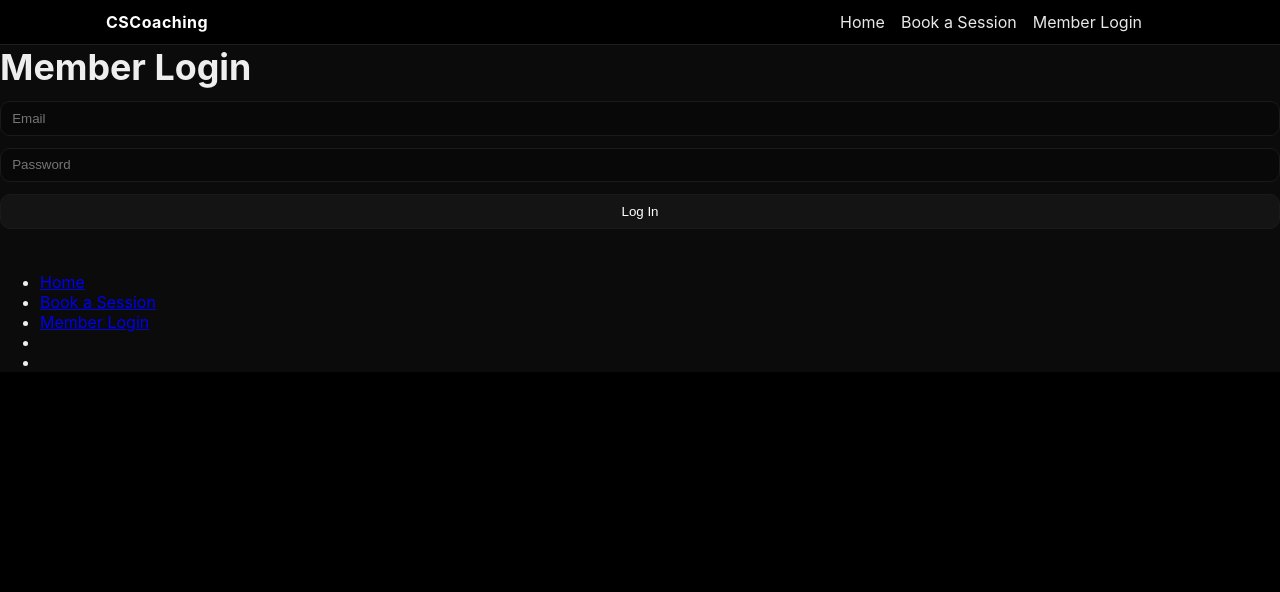
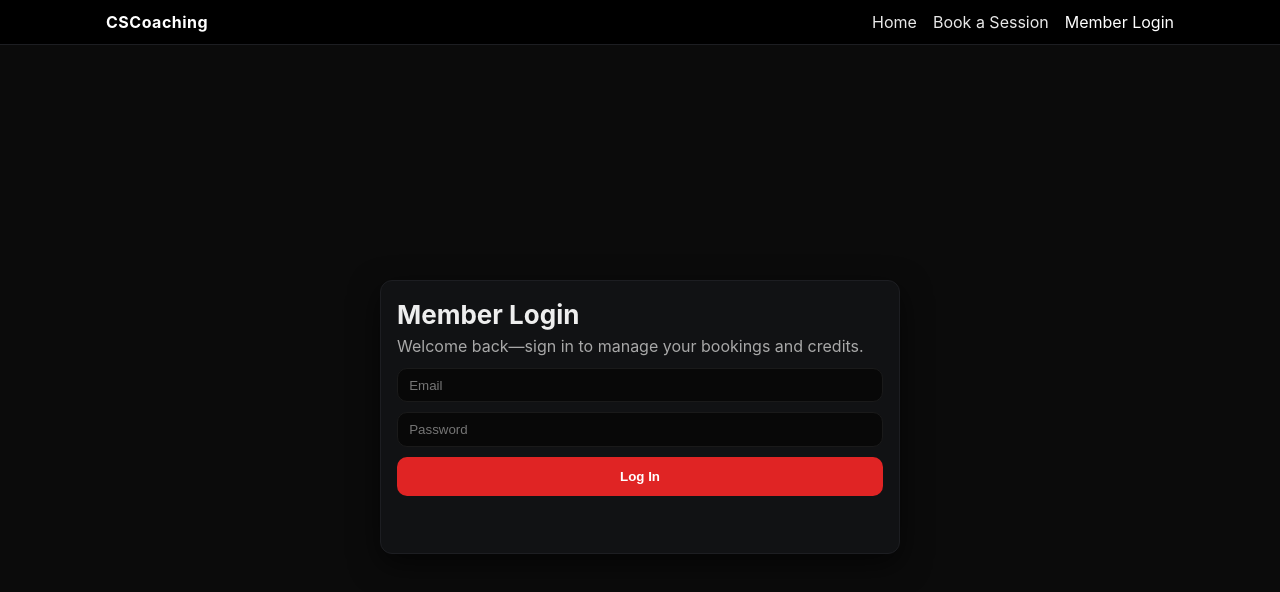
Before and after one commit to cscoaching300-hash/CSCoaching, a website: page public/login.html in a window 1280 px wide. Drawn offline with Linux system fonts and the light colour scheme; no server answers.

Commit message:
Restyle login page with CSCoaching theme; remove stray links

```diff
--- a/public/login.html
+++ b/public/login.html
@@ -1,42 +1,47 @@
-<!DOCTYPE html>
+<!doctype html>
 <html lang="en">
   <head>
-  <meta charset="UTF-8" />
-  <title>Member Login | CSCoaching</title>
-  <link rel="stylesheet" href="/style.css">
-  <script src="/js/login.js" defer></script>
-<script src="/js/site.js" defer></script>
-
+    <meta charset="utf-8" />
+    <meta
+      name="viewport"
+      content="width=device-width, initial-scale=1, viewport-fit=cover"
+    />
+    <title>Member Login • CSCoaching</title>
+    <link rel="stylesheet" href="/style.css?v=20250823" />
   </head>
   <body>
+    <!-- Shared nav -->
     <nav class="cs-nav">
       <div class="cs-nav-inner">
         <div class="cs-brand">CSCoaching</div>
         <ul class="cs-nav-links">
           <li><a href="/">Home</a></li>
-      <li><a href="/index.html">Book a Session</a></li>
-      <li id="loginLink"><a href="/login.html">Member Login</a></li>
-      <li><a href="/dashboard.html" id="dashboardLink" style="display:none;">My Dashboard</a></li>
-      <li><a href="#" id="logoutLink" style="display:none;">Logout</a></li>
+          <li><a href="/book.html">Book a Session</a></li>
+          <li class="active"><a href="/login.html">Member Login</a></li>
         </ul>
       </div>
     </nav>
 
-  <h1>Member Login</h1>
-  <form id="loginForm">
-    <input type="email" id="email" placeholder="Email" required />
-    <input type="password" id="password" placeholder="Password" required />
-    <button type="submit">Log In</button>
+    <!-- Centered auth card -->
+    <main class="auth-outer">
+      <section class="panel auth-panel">
+        <div class="section-head">
+          <h1 class="h1 auth-title">Member Login</h1>
+        </div>
+
+        <p class="muted auth-sub">Welcome back—sign in to manage your bookings and credits.</p>
+
+        <form id="loginForm" class="auth-form">
+          <div class="row" style="width:100%">
+            <input id="email" type="email" placeholder="Email" autocomplete="username" required />
+            <input id="password" type="password" placeholder="Password" autocomplete="current-password" required />
+            <button class="btn" type="submit">Log In</button>
+          </div>
+          <div id="loginMsg" class="muted" style="margin-top:10px; min-height:1.2rem;"></div>
         </form>
-  <p id="error" class="form-msg" style="color:red;"></p>
-<nav>
-    <ul>
-      <li><a href="/">Home</a></li>
-      <li><a href="/book.html">Book a Session</a></li>
-      <li id="loginLink"><a href="/login.html">Member Login</a></li>
-      <li><a href="/dashboard.html" id="dashboardLink" style="display:none;">My Dashboard</a></li>
-      <li><a href="#" id="logoutLink" style="display:none;">Logout</a></li>
-    </ul>
-  </nav>
+      </section>
+    </main>
+
+    <script src="/js/login.js" defer></script>
   </body>
 </html>
--- a/public/style.css
+++ b/public/style.css
@@ -165,3 +165,19 @@ body { background:#0b0b0b; color:#eee; font-family: Inter, system-ui, sans-serif
 
 .cs-skel { height:42px; border-radius:10px; background:linear-gradient(90deg,#101114,#151720, #101114); background-size:200% 100%; animation: skel 1.4s ease infinite; }
 .cs-empty { color: var(--muted); padding: 10px; }
+
+/* === Auth (login / signup) === */
+.auth-outer {
+  min-height: calc(100vh - 56px);
+  display: grid;
+  place-items: center;
+  padding: 24px 16px;
+}
+.auth-panel {
+  width: min(520px, 92vw);
+  box-shadow: var(--shadow);
+}
+.auth-title { margin: 2px 0 6px; font-size: 26px; }
+.auth-sub { margin: 0 0 12px; }
+.auth-form .row { display: grid; gap: 10px; }
+.auth-form .btn { width: 100%; padding: 12px; }
```
Lines whose indentation alone changed are shown as unchanged.
